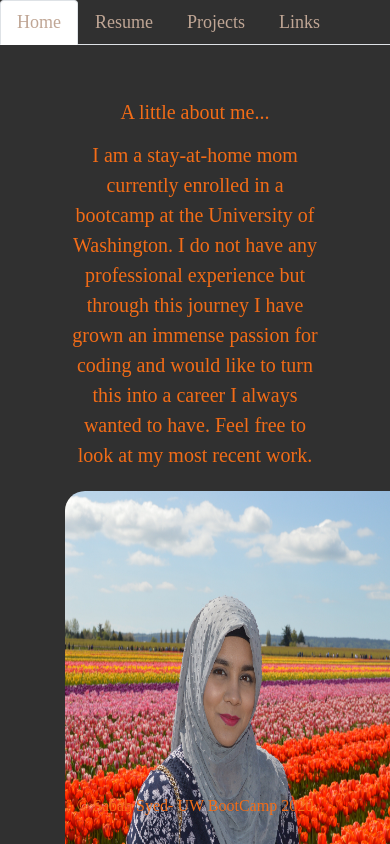
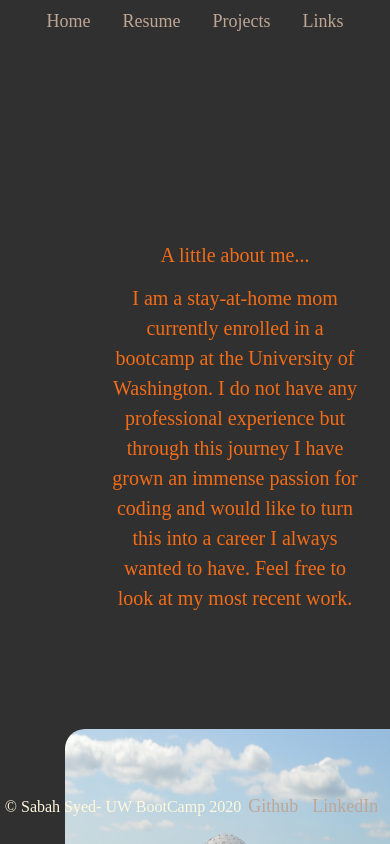
Before and after one commit to sabahsyed/ReactPortfolio, a React (Create React App) app: page / in a window 390 px wide. Shown: the top 844 px of the page. Built offline with nearby package versions, Linux system fonts and the light colour scheme.

Commit message:
Added styles to home content to center it, and mobile responsive

```diff
--- a/package.json
+++ b/package.json
@@ -7,6 +7,7 @@
     "@testing-library/jest-dom": "^4.2.4",
     "@testing-library/react": "^9.5.0",
     "@testing-library/user-event": "^7.2.1",
+    "animate.css": "^4.1.0",
     "react": "^16.13.1",
     "react-dom": "^16.13.1",
     "react-router-dom": "^5.2.0",
--- a/public/index.html
+++ b/public/index.html
@@ -13,6 +13,10 @@
 
     <link rel="manifest" href="%PUBLIC_URL%/manifest.json" />
     <link rel="stylesheet" href="https://maxcdn.bootstrapcdn.com/bootstrap/4.0.0/css/bootstrap.min.css" integrity="sha384-Gn5384xqQ1aoWXA+058RXPxPg6fy4IWvTNh0E263XmFcJlSAwiGgFAW/dAiS6JXm" crossorigin="anonymous">
+    <link
+    rel="stylesheet"
+    href="https://cdnjs.cloudflare.com/ajax/libs/animate.css/4.0.0/animate.min.css"
+  />
     <title>Sabah Syed Portfolio</title>
   </head>
   <body>
--- a/src/App.js
+++ b/src/App.js
@@ -14,6 +14,7 @@ function App() {
   return (
     <Router>
         <Nav />
+        <Route exact path="/Home" component={Home} />
         <Route exact path="/" component={Home} />
         <Route exact path="/Resume" component={Resume} />
         <Route exact path="/Projects" component={Projects} />
--- a/src/components/Footer/Footer.css
+++ b/src/components/Footer/Footer.css
@@ -1,9 +1,15 @@
 .footer{
-    position: absolute;
+    position: fixed;
     bottom: 0;
-    overflow: auto;
-    width: 100%;
+    width :100%;
+    text-align: center;
     height: 2.5rem;
-    text-align: center;
+    color :cornsilk;
+}
 
+.ref{
+    margin:7px;
 }
+a{
+    color:cornsilk ;
+}
--- a/src/components/Footer/Footer.js
+++ b/src/components/Footer/Footer.js
@@ -5,7 +5,10 @@ export class Footer extends Component {
         return (
             <footer>
                 <div>
-                    <h6 className= "footer">© Sabah Syed- UW BootCamp 2020</h6>
+                    <h6 className= "footer">© Sabah Syed- UW BootCamp 2020
+                    <a  className ="ref" href  = "https://github.com/sabahsyed">Github</a>
+                    <a className ="ref" href  = "https://www.linkedin.com/in/sabah-syed-89a07344/">LinkedIn</a>
+                    </h6>
                 </div>
             </footer>
         )
--- a/src/components/Home/Home.css
+++ b/src/components/Home/Home.css
@@ -13,6 +13,7 @@ body{
 
 }
 img{
+    margin-top: 100px;
     border-radius: 5%;
     width: 400px;
     height: 400px;
@@ -20,7 +21,8 @@ img{
 
 }
 .aboutMe{
-    margin-top:70px;
-    margin :5px;
-   text-align:center;
+  margin-top:150px;
+  left:40px;
+   float:left;
+   text-align: justify center;
 }
--- a/src/components/Links/Links.css
+++ b/src/components/Links/Links.css
@@ -9,12 +9,19 @@ body{
 .name .profile{
   color: #f36c17 !important;
 }
-.card-body{
+/* .card-body{
     margin: 0 auto;
     text-align: left;
     width: 80%;
-  }
+  } */
 a{
     font-size: large;
     color:#c0a695 !important;
 }
+.links{
+  margin-top:15%;
+  text-align: justify center;
+
+
+
+}
--- a/src/components/Nav/Nav.css
+++ b/src/components/Nav/Nav.css
@@ -0,0 +1,3 @@
+.navCustom{
+    margin:15px !important
+}
--- a/src/components/Nav/Nav.js
+++ b/src/components/Nav/Nav.js
@@ -9,7 +9,8 @@ function Nav() {
   const location = useLocation();
 
   return (
-    <ul className="nav nav-tabs">
+    <div className = "navUl">
+    <ul className="nav justify-content-center navCustom ">
       <li className="nav-item">
         <Link to="/" className={location.pathname === "/" ? "nav-link active" : "nav-link"}>
           Home
@@ -40,7 +41,11 @@ function Nav() {
         </Link>
       </li>
     </ul>
+    </div>
+
   );
+
+
 }
 
 export default Nav;
--- a/src/components/Resume/Resume.js
+++ b/src/components/Resume/Resume.js
@@ -5,7 +5,11 @@ export class Resume extends Component {
     render() {
         return (
             <div>
-               <iframe title = "sabahSyedResume" src={resume}> Resume</iframe>
+                <div className = "row">
+                    <div className = "col-md-12">
+                    <iframe title = "sabahSyedResume" src={resume}> Resume</iframe>
+                    </div>
+                </div>
             </div>
         )
     }
```
Also changed, not shown: 1 other file (tests, documents, lock files or other folders).
